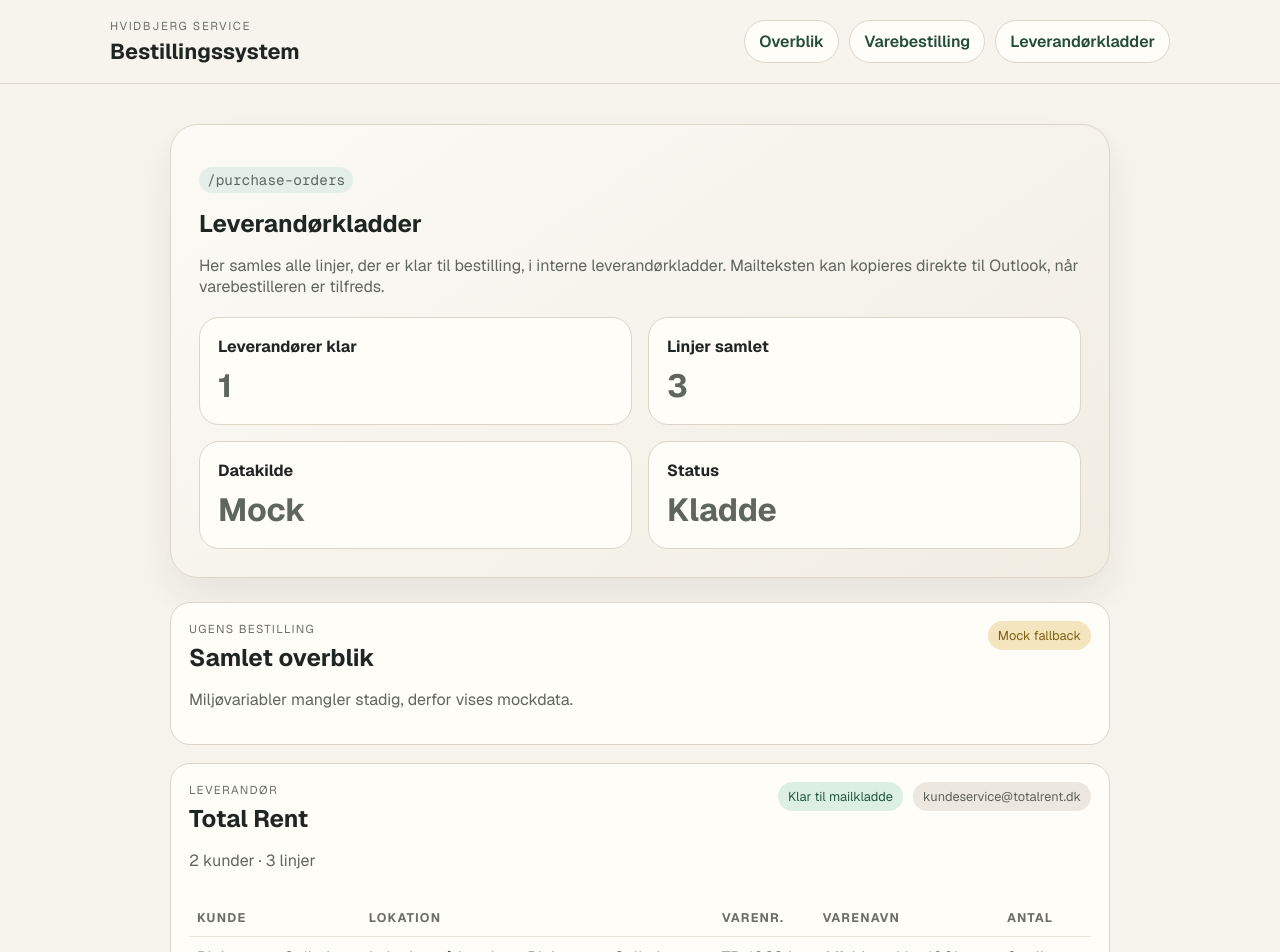
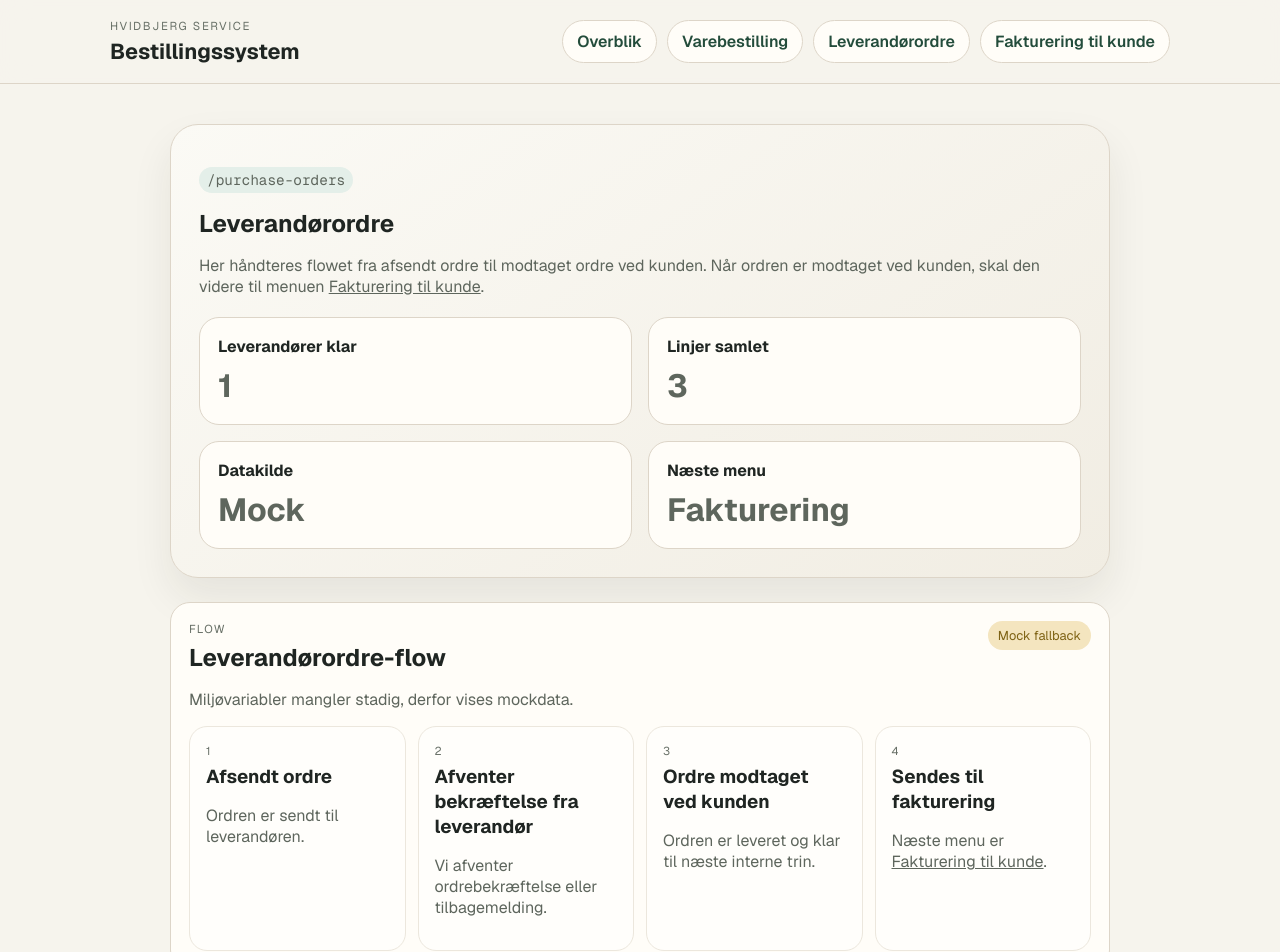
Before and after one commit to agd2d/Bestilling, a Next.js app in the folder implementation/: page /purchase-orders in a window 1280 px wide. Shown: the top 952 px of the page. Built offline with nearby package versions, Linux system fonts and the light colour scheme; no server answers.

Commit message:
Rename supplier flow menus

```diff
--- a/implementation/app/globals.css
+++ b/implementation/app/globals.css
@@ -530,6 +530,20 @@ a {
   gap: 8px;
 }
 
+.flow-stage-grid {
+  display: grid;
+  grid-template-columns: repeat(4, minmax(0, 1fr));
+  gap: 12px;
+  margin-top: 12px;
+}
+
+.flow-stage-card {
+  padding: 16px;
+  border-radius: 18px;
+  background: #fffefb;
+  border: 1px solid #ece7dd;
+}
+
 @media (max-width: 720px) {
   .app-header-inner {
     flex-direction: column;
@@ -543,7 +557,8 @@ a {
   .orders-dashboard-grid,
   .two-grid,
   .stats-grid,
-  .line-editor-grid {
+  .line-editor-grid,
+  .flow-stage-grid {
     grid-template-columns: 1fr;
   }
 
--- a/implementation/app/purchase-orders/page.tsx
+++ b/implementation/app/purchase-orders/page.tsx
@@ -1,3 +1,4 @@
+import Link from "next/link";
 import CreatePurchaseOrderButton from "@/components/CreatePurchaseOrderButton";
 import { getPurchaseDraftsData } from "@/lib/orders/purchase-order-queries";
 
@@ -9,10 +10,11 @@ export default async function PurchaseOrdersPage() {
     <main className="page-shell">
       <section className="hero">
         <p className="code">/purchase-orders</p>
-        <h1>Leverandørkladder</h1>
+        <h1>Leverandørordre</h1>
         <p>
-          Her samles alle linjer, der er klar til bestilling, i interne leverandørkladder.
-          Mailteksten kan kopieres direkte til Outlook, når varebestilleren er tilfreds.
+          Her håndteres flowet fra afsendt ordre til modtaget ordre ved kunden. Når ordren er
+          modtaget ved kunden, skal den videre til menuen{" "}
+          <Link href="/customer-invoicing">Fakturering til kunde</Link>.
         </p>
 
         <div className="grid">
@@ -29,25 +31,50 @@ export default async function PurchaseOrdersPage() {
             <p className="metric-inline">{source === "live" ? "Live" : "Mock"}</p>
           </article>
           <article className="card">
-            <strong>Status</strong>
-            <p className="metric-inline">Kladde</p>
+            <strong>Næste menu</strong>
+            <p className="metric-inline">Fakturering</p>
           </article>
         </div>
       </section>
 
       <section className="panel-stack">
-        <div className="card">
+        <article className="card">
           <div className="card-header">
             <div>
-              <p className="kicker">Ugens bestilling</p>
-              <h2>Samlet overblik</h2>
+              <p className="kicker">Flow</p>
+              <h2>Leverandørordre-flow</h2>
             </div>
             <span className={`pill ${source === "live" ? "success" : "warning"}`}>
               {source === "live" ? "Live data" : "Mock fallback"}
             </span>
           </div>
           {message && <p className="muted">{message}</p>}
-        </div>
+
+          <div className="flow-stage-grid">
+            <div className="flow-stage-card">
+              <p className="kicker">1</p>
+              <h3>Afsendt ordre</h3>
+              <p className="muted">Ordren er sendt til leverandøren.</p>
+            </div>
+            <div className="flow-stage-card">
+              <p className="kicker">2</p>
+              <h3>Afventer bekræftelse fra leverandør</h3>
+              <p className="muted">Vi afventer ordrebekræftelse eller tilbagemelding.</p>
+            </div>
+            <div className="flow-stage-card">
+              <p className="kicker">3</p>
+              <h3>Ordre modtaget ved kunden</h3>
+              <p className="muted">Ordren er leveret og klar til næste interne trin.</p>
+            </div>
+            <div className="flow-stage-card">
+              <p className="kicker">4</p>
+              <h3>Sendes til fakturering</h3>
+              <p className="muted">
+                Næste menu er <Link href="/customer-invoicing">Fakturering til kunde</Link>.
+              </p>
+            </div>
+          </div>
+        </article>
 
         {groups.map((group) => (
           <article className="card" key={group.supplierId}>
@@ -60,7 +87,7 @@ export default async function PurchaseOrdersPage() {
                 </p>
               </div>
               <div className="button-row">
-                <span className="pill success">Klar til mailkladde</span>
+                <span className="pill success">Klar til afsendt ordre</span>
                 {group.supplierEmail ? (
                   <span className="pill neutral">{group.supplierEmail}</span>
                 ) : null}
--- a/implementation/components/AppHeader.tsx
+++ b/implementation/components/AppHeader.tsx
@@ -3,7 +3,8 @@ import Link from "next/link";
 const navItems = [
   { href: "/", label: "Overblik" },
   { href: "/orders", label: "Varebestilling" },
-  { href: "/purchase-orders", label: "Leverandørkladder" },
+  { href: "/purchase-orders", label: "Leverandørordre" },
+  { href: "/customer-invoicing", label: "Fakturering til kunde" },
 ];
 
 export default function AppHeader() {
```
Also changed, not shown: implementation/app/customer-invoicing/page.tsx (added, +40 -0 lines), 2 other files (tests, documents, lock files or other folders).
